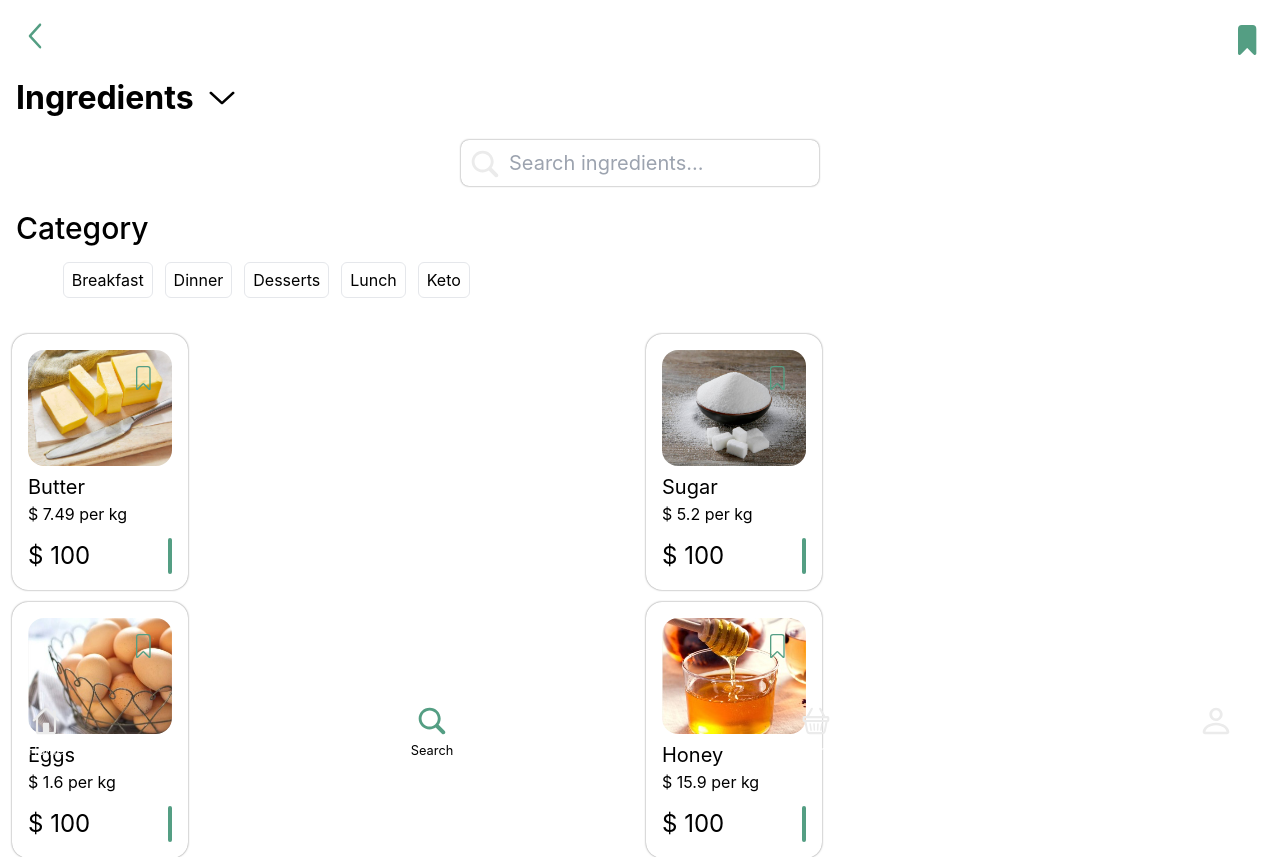
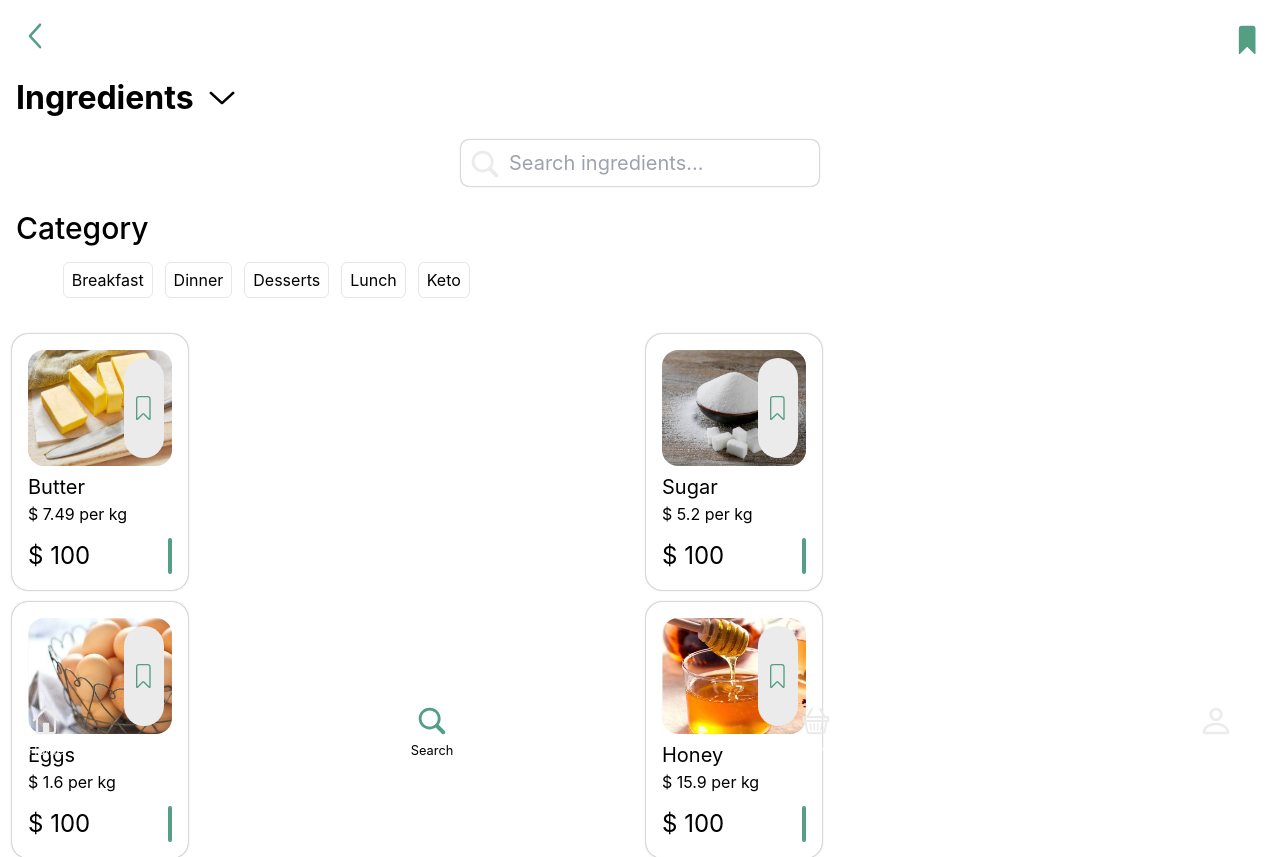
Before and after one commit to NumaLeone/grupo5-interacciones, a React (Create React App) app: page /ingredients-page in a window 1280 px wide. Shown: the top 857 px of the page. Built offline with nearby package versions, Linux system fonts and the light colour scheme.

Commit message:
BookmarkButton improved

```diff
--- a/src/components/BookmarkButton/index.tsx
+++ b/src/components/BookmarkButton/index.tsx
@@ -1,17 +1,25 @@
-import React from "react";
+import React, {useState} from "react";
 import BookmarkIcon from "../../icons/BookmarkIcon";
 
 interface BookmarkButtonProps {
-    checked: boolean,
-    onClick: () => {},
     size: number
 }
 
-const BookmarkButton = ({checked, onClick, size}: BookmarkButtonProps) => {
+const BookmarkButton = ({size}: BookmarkButtonProps) => {
+
+    const [isClicked, setIsClicked] = useState(false);
+
+    const handleClick = () => {
+        setIsClicked(!isClicked);
+    };
+
     return (
         <>
-            <button className='p-1 rounded-full h-10 w-10 bg-secondary-10' onClick={onClick}>
-                <BookmarkIcon checked={checked} size={size} color={"#549E83"}/>
+            <button
+                className='p-1 rounded-full bg-greyscale-100'
+                onClick={handleClick}
+            >
+                <BookmarkIcon checked={isClicked} size={size} color={"text-primary-500"}/>
             </button>
         </>)
 
--- a/src/icons/BookmarkIcon.tsx
+++ b/src/icons/BookmarkIcon.tsx
@@ -4,13 +4,19 @@ interface BookmarkIconInterface extends IconInterface {
     checked: boolean
 }
 
-const BookmarkIcon = ({size = 24, color = "#000", checked}: BookmarkIconInterface) => {
+const BookmarkIcon = ({size = 24, color = "text-primary-500", checked}: BookmarkIconInterface) => {
 
     return (
-        <svg width={size} height={size} viewBox="0 0 24 24" fill="none" xmlns="http://www.w3.org/2000/svg">
+        <svg
+            width={size}
+            height={size}
+            viewBox="0 0 24 24"
+            className={`${checked ? 'text-primary-500' : 'text-transparent stroke-primary-500'}`}
+            fill="currentColor"
+            xmlns="http://www.w3.org/2000/svg">
             <path
                 d="M6.86499 20.5C6.71126 20.5 6.6452 20.453 6.60855 20.4099C6.56191 20.355 6.5 20.2292 6.5 19.9762V5.40839C6.5 4.68486 6.67605 4.22838 6.94057 3.95204C7.20128 3.67968 7.62711 3.5 8.30935 3.5H14.6907C15.3729 3.5 15.7987 3.67968 16.0594 3.95204C16.3239 4.22838 16.5 4.68486 16.5 5.40839V19.9762C16.5 20.2292 16.4381 20.355 16.3915 20.4099C16.3548 20.453 16.2887 20.5 16.135 20.5C16.0665 20.5 16.0097 20.4918 15.8741 20.3906C15.7089 20.2673 15.4968 20.0583 15.1182 19.6819C15.1177 19.6814 15.1171 19.6809 15.1166 19.6804L11.941 16.4648C11.812 16.3214 11.6392 16.2727 11.5031 16.2727C11.3558 16.2727 11.194 16.3273 11.0699 16.4537C11.0693 16.4544 11.0687 16.455 11.0681 16.4556L7.8834 19.6804C7.88287 19.6809 7.88234 19.6814 7.88181 19.6819C7.50325 20.0583 7.29108 20.2673 7.12589 20.3906C6.99029 20.4918 6.93353 20.5 6.86499 20.5Z"
-                fill={checked ? color : "transparent"} stroke={color}/>
+            />
         </svg>
 
 
```
Also changed, not shown: 1 other file (tests, documents, lock files or other folders).
